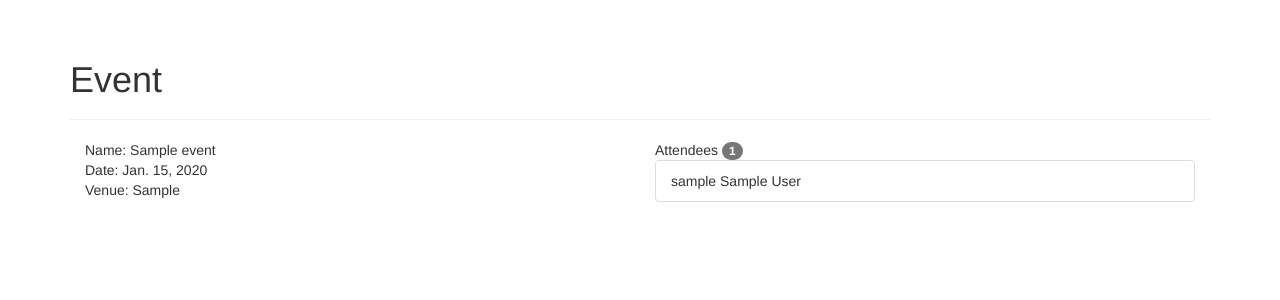
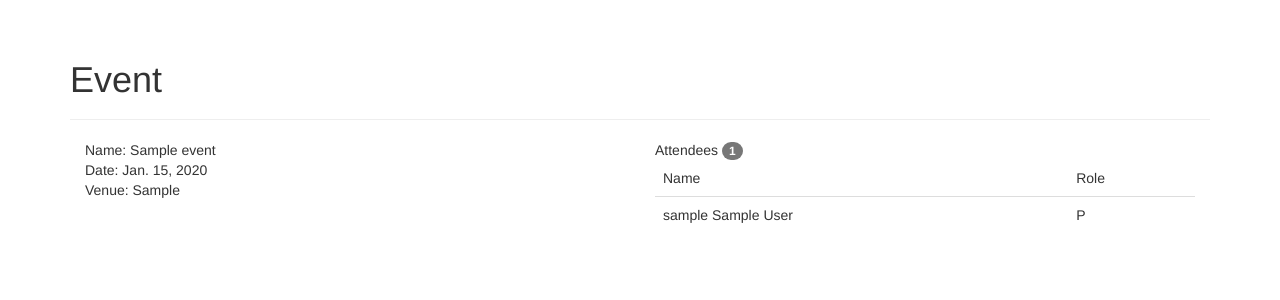
Before and after one commit to janaldous/yfcdb4, a Django app: page /events/1/ in a window 1280 px wide. Shown: the part 52-352 px from the top of the page. Run offline with Django 3.2, Linux system fonts and the light colour scheme; tables that the repository leaves empty hold one stand-in row (Sample ...); some libraries are stand-ins or nearby versions.

Commit message:
improved event_detail attendees table

```diff
--- a/events/urls.py
+++ b/events/urls.py
@@ -6,5 +6,5 @@ app_name = 'events'
 urlpatterns = [
     url(r'^$', views.index, name='index'),
     url(r'^(?P<id>[0-9]+)/$', views.event_detail, name='event_detail'),
-
+    url(r'^(?P<id>[0-9]+)/edit/$', views.event_update, name='event_update'),
 ]
--- a/events/views.py
+++ b/events/views.py
@@ -1,6 +1,8 @@
-from django.shortcuts import render
+from django.shortcuts import render, get_object_or_404
+from django.views import generic
 
-from .models import Event
+from .models import Event, Attend
+
 
 def index(request):
     events = Event.objects.all()
@@ -11,9 +13,13 @@ def index(request):
 
     return render(request, 'events/event_index.html', context)
 
+class DetailView(generic.DetailView):
+    model = Event
+    template_name = 'polls/event_detail.html'
+
 def event_detail(request, id):
-    event = Event.objects.get(pk=id)
-    attendees = event.attendees.all()
+    event = get_object_or_404(Event, pk=id)
+    attendees = Attend.objects.filter(event=event.id)
 
     context = {
         'event': event,
@@ -21,3 +27,13 @@ def event_detail(request, id):
     }
 
     return render(request, 'events/event_detail.html', context)
+
+
+def event_update(request):
+
+    context = {
+        'event': event,
+        'attendees': attendees,
+    }
+
+    return render(request, 'events/event_detail.html', context)
--- a/templates/events/event_detail.html
+++ b/templates/events/event_detail.html
@@ -15,13 +15,22 @@
     </div>
     <div class="col-md-6 col-sm-6">
         Attendees  <span class="badge">{{ attendees|length }}</span>
-        <div class="list-group">
-            {% for attendee in attendees %}
-            <li class="list-group-item">
-                {{ attendee.nickname }} {{ attendee.family_name }}
-            </li>
-            {% endfor %}
-        </div>
+        <table class="table table-hover">
+            <thead>
+                <tr>
+                    <td>Name</td>
+                    <td>Role</td>
+                </tr>
+            </thead>
+            <tbody>
+                {% for attendee in attendees %}
+                <tr>
+                    <td>{{ attendee.member.nickname }} {{ attendee.member.family_name }}</td>
+                    <td>{{ attendee.role }}</td>
+                </tr>
+                {% endfor %}
+            </tbody>
+        </table>
     </div>
 </div>
 {% endblock %}
```
